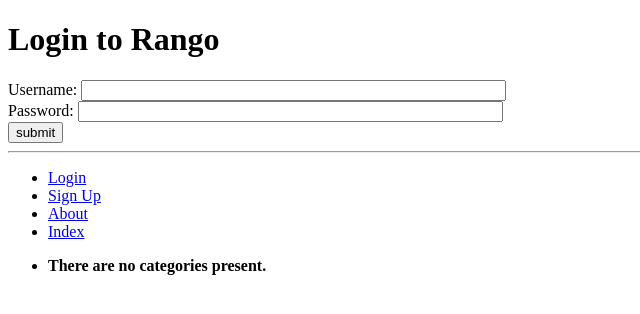
After one commit to ahynes-glasgow/tango_with_django_project, a Django app: page /rango/login/ in a window 1280 px wide. The commit adds this page. Shown: the top 314 px of the page, without its empty margins (0-640 px from the left). Run offline with Django 3.2, Linux system fonts and the light colour scheme; data that the repository does not hold is empty.

Commit message:
Finished chapter 9

```diff
--- a/rango/urls.py
+++ b/rango/urls.py
@@ -9,4 +9,7 @@ urlpatterns = [
     url(r'^category/(?P<category_name_slug>[\w\-]+)/$',
         views.show_category, name='show_category'),
     url(r'^register/$', views.register, name='register'),
+    url(r'^login/$', views.user_login, name='login'),
+    url(r'^logout/$', views.user_logout, name='logout'),
+    url(r'^restricted/$', views.restricted, name='restricted'),
     ]
--- a/rango/views.py
+++ b/rango/views.py
@@ -1,10 +1,14 @@
 from django.shortcuts import render
-from django.http import HttpResponse
+from django.http import HttpResponse, HttpResponseRedirect
 from rango.models import Category
 from rango.models import Page
 from rango.forms import CategoryForm
 from rango.forms import PageForm
 from rango.forms import UserForm, UserProfileForm
+from django.contrib.auth import authenticate, login
+from django.core.urlresolvers import reverse
+from django.contrib.auth.decorators import login_required
+from django.contrib.auth import logout
 
 def index(request):
     # Construct a dictionary to pass the template engine as its context.
@@ -61,6 +65,7 @@ def show_category(request, category_name_slug):
     # Go render the response and return it to the client.
     return render(request, 'rango/category.html', context_dict)
 
+@login_required
 def add_category(request):
     form = CategoryForm()
 
@@ -74,6 +79,7 @@ def add_category(request):
             print(form.errors)
     return render(request, 'rango/add_category.html', {'form': form})
 
+@login_required
 def add_page(request, category_name_slug):
     try:
         category = Category.objects.get(slug=category_name_slug)
@@ -154,3 +160,60 @@ def register(request):
                   {'user_form': user_form,
                    'profile_form': profile_form,
                    'registered': registered})
+
+def user_login(request):
+    # If the request is a HTTP POST, try to pull out the relevant information.
+    if request.method == 'POST':
+        # Gather the username and password provided by the user.
+        # This information is obtained from the login form.
+        # We use request.POST.get('<variable>') as opposed
+        # to request.POST['<variable>'], because the
+        # request.POST.get('<variable>') returns None if the
+        # value does not exist, while request.POST['<variable>']
+        # will raise a KeyError exception.
+        username = request.POST.get('username')
+        password = request.POST.get('password')
+
+        # Use Django's machinery to attempt to see if the username/password
+        # combination is valid - a User object is returned if it is.
+        user = authenticate(username=username, password=password)
+
+        # If we have a User object, the details are correct.
+        # If None (Python's way of representing the absence of a value), no user
+        # with matching credentials was found.
+        if user:
+            # Is the account active? It could have been disabled.
+            if user.is_active:
+                # If the account is valid and active, we can log the user in.
+                # We'll send the user back to the homepage.
+                login(request, user)
+                return HttpResponseRedirect(reverse('index'))
+            else:
+                # An inactive account was used - no logging in!
+                return HttpResponse("Your Rango account is disabled.")
+        else:
+            # Bad login details were provided. So we can't log the user in.
+            print("Invalid login details: {0}, {1}".format(username, password))
+            return HttpResponse("Invalid login details supplied.")
+
+    # The request is not a HTTP POST, so display the login form.
+    # This scenario would most likely be a HTTP GET.
+    else:
+        # No context variables to pass to the template system, hence the
+        # blank dictionary object...
+        return render(request, 'rango/login.html', {})
+
+
+@login_required
+def restricted(request):
+    context_dict = {}
+    return render(request, 'rango/restricted.html', context=context_dict)
+
+# Use the login_required() decorator to ensure only those logged in can
+# access the view.
+@login_required
+def user_logout(request):
+    # Since we know the user is logged in, we can now just log them out.
+    logout(request)
+    # Take the user back to the homepage.
+    return HttpResponseRedirect(reverse('index'))
--- a/tango_with_django_project/settings.py
+++ b/tango_with_django_project/settings.py
@@ -132,3 +132,5 @@ STATICFILES_DIRS = [STATIC_DIR, ]
 
 MEDIA_ROOT = MEDIA_DIR
 MEDIA_URL = '/media/'
+
+LOGIN_URL = '/rango/login/'
--- a/templates/rango/base.html
+++ b/templates/rango/base.html
@@ -20,10 +20,16 @@
         <hr />
         <div>
             <ul>
+            {% if user.is_authenticated %}
+                <li><a href="{% url 'restricted' %}">Restricted Page</a></li>
+                <li><a href="{% url 'logout' %}">Logout</a></li>
                 <li><a href="{% url 'add_category' %}">Add New Category</a></li>
+            {% else %}
+                <li><a href="{% url 'login' %}">Login</a></li>
+                <li><a href="{% url 'register' %}">Sign Up</a></li>
+            {% endif %}
                 <li><a href="{% url 'about' %}">About</a></li>
                 <li><a href="{% url 'index' %}">Index</a></li>
-                <li><a href="{% url 'register' %}">Sign Up</a></li>
             </ul>
         </div>
         <div>
--- a/templates/rango/category.html
+++ b/templates/rango/category.html
@@ -20,7 +20,9 @@
         {% else %}
             <strong>No pages currently in category.</strong>
         {% endif %}
-        <a href="{% url 'add_page' category.slug %}">Add Page</a>
+        {% if user.is_authenticated %}
+            <a href="{% url 'add_page' category.slug %}">Add Page</a>
+        {% endif %}
     {% else %}
         The specified category does not exist!
     {% endif %}
--- a/templates/rango/index.html
+++ b/templates/rango/index.html
@@ -11,7 +11,11 @@
     <h1>Rango says...</h1>
 
     <div>
-        hey there partner!
+        {% if user.is_authenticated %}
+            howdy {{user.username }}!
+        {% else %}
+            hey there partner!
+        {% endif %}
     </div>
 
     <div>
--- /dev/null
+++ b/templates/rango/login.html
@@ -0,0 +1,20 @@
+<!DOCTYPE html>
+
+{% extends 'rango/base.html' %}
+{% load staticfiles %}
+
+{% block title_block %}
+    Login
+{% endblock %}
+
+{% block body_block %}
+<h1>Login to Rango</h1>
+<form id="login_form" method="post" action="{% url 'login' %}">
+    {% csrf_token %}
+    Username: <input type="text" name="username" value="" size="50" />
+    <br />
+    Password: <input type="password" name="password" value="" size="50" />
+    <br />
+    <input type="submit" value="submit" />
+</form>
+{% endblock %}
--- a/templates/rango/register.html
+++ b/templates/rango/register.html
@@ -10,10 +10,8 @@
 {% block body_block %}
     <h1>Register for Rango</h1>
     {% if registered %}
-    <div>
         Rango says: <strong>thank you for registering!</strong>
-        <a href="{% url 'index' %}>Return to the homepage.</a><br />
-    </div>
+        <a href="{% url 'index' %}">Return to the homepage.</a><br />
     {% else %}
         Rango says: <strong>register here!</strong><br />
         <form id="user_form" method="post" action="{% url 'register' %}" enctype="multipart/form-data">
```
Also changed, not shown: rango/forms.py (+14 -1 lines), templates/rango/restricted.html (added, +12 -0 lines).
